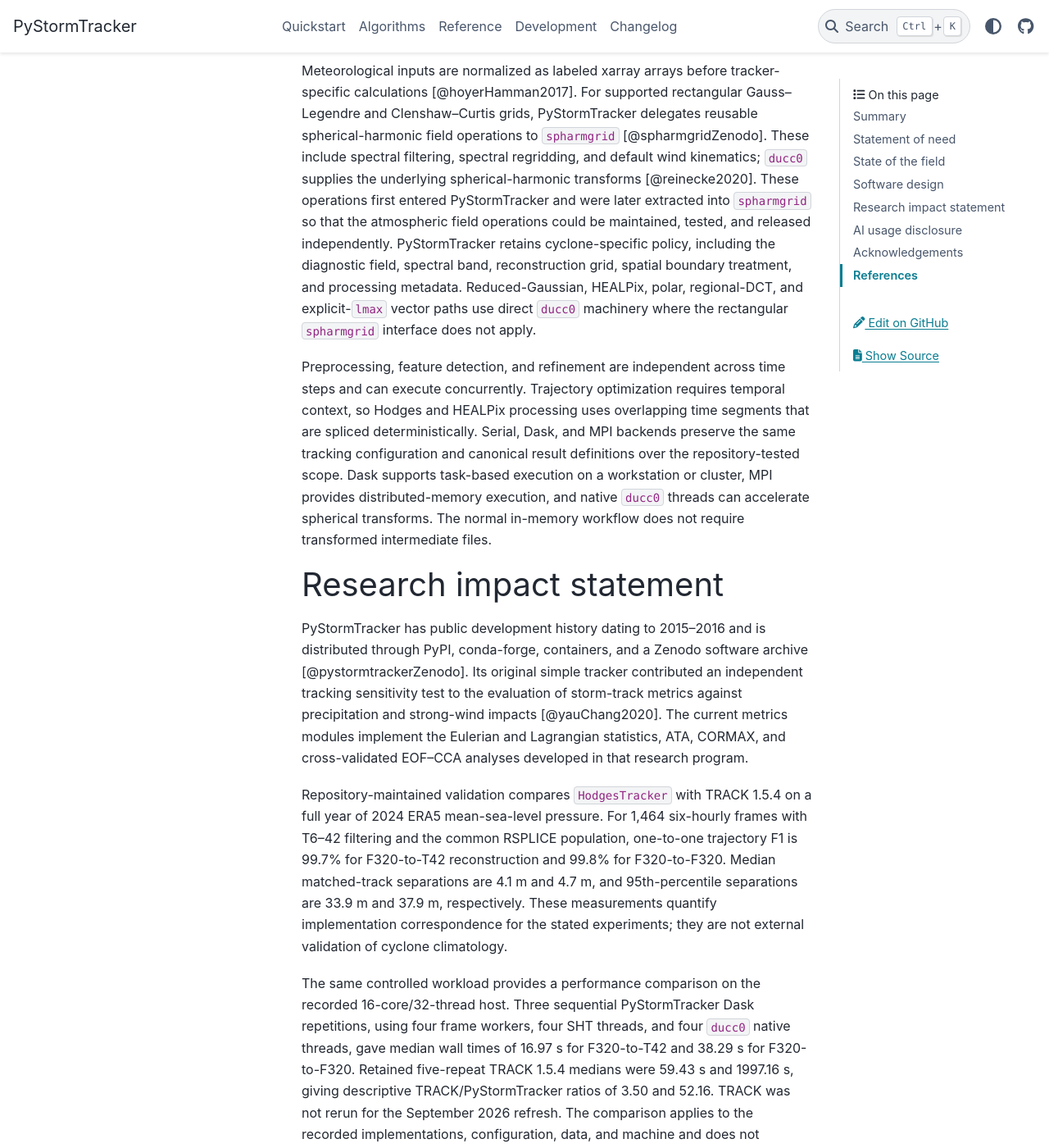
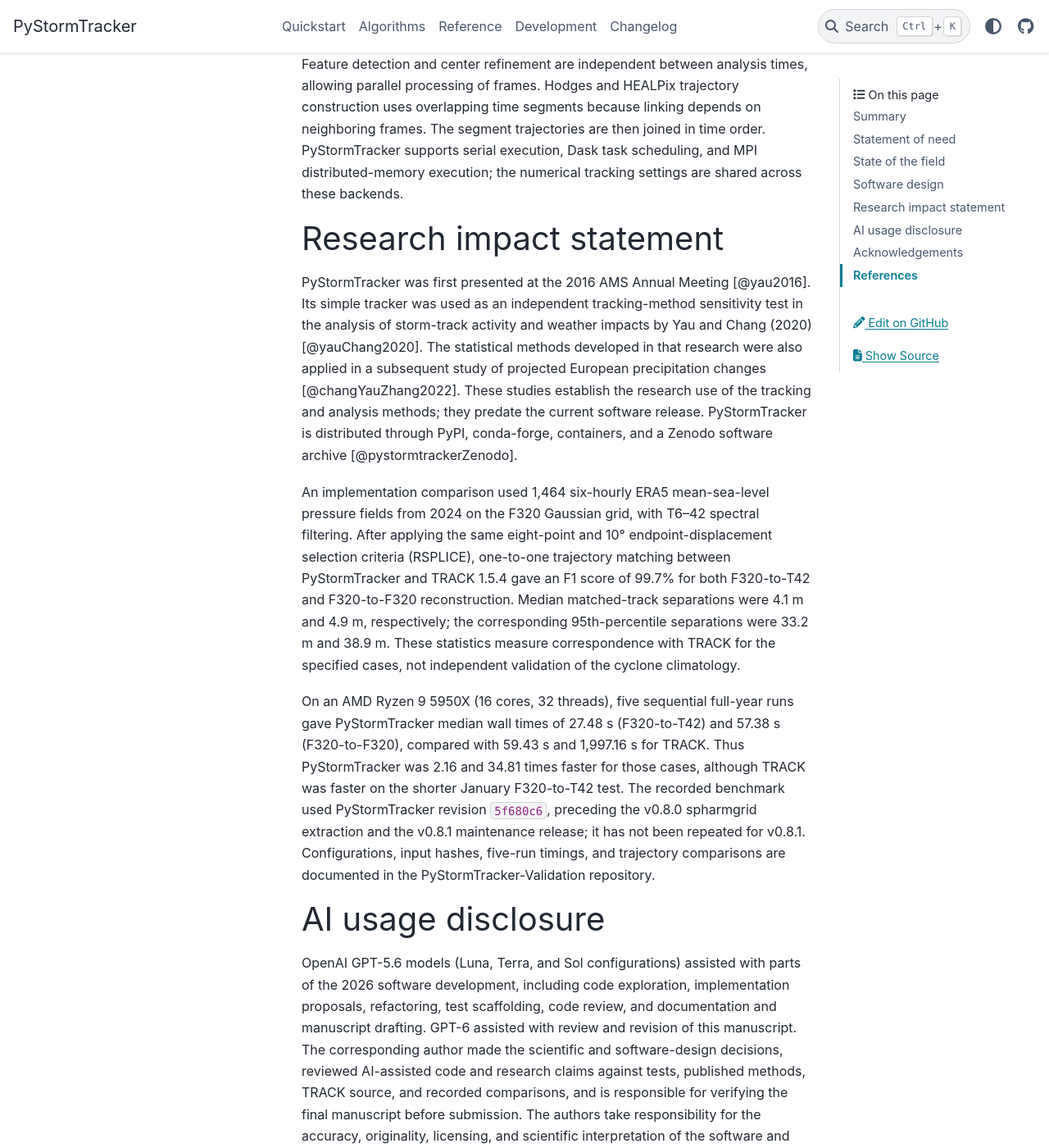
Before and after one commit to mwyau/PyStormTracker, a Sphinx documentation site: the page built from docs/paper/paper.md, in a window 1280 px wide and 1400 px high, scrolled down 2338 px. Shown: the whole window at 82% size. Built offline with Sphinx 7.4.7 and the PyData theme 0.15.4, drawn with Linux system fonts in a browser that asks for light colours; some of the changed text lies outside the part shown.

Commit message:
docs(joss): revise cyclone-tracking language and update release-era evidence

```diff
--- a/docs/paper/paper.bib
+++ b/docs/paper/paper.bib
@@ -10,7 +10,6 @@
 @software{spharmgridZenodo,
   author       = {Yau, Albert M. W.},
   title        = {spharmgrid},
-  version      = {0.1.3},
   year         = {2026},
   publisher    = {Zenodo},
   doi          = {10.5281/zenodo.22559210},
@@ -47,6 +46,17 @@
   number  = {23},
   pages   = {10169--10186},
   doi     = {10.1175/JCLI-D-20-0393.1}
+}
+
+@article{changYauZhang2022,
+  author  = {Chang, Edmund K. M. and Yau, Albert M. W. and Zhang, Rui},
+  title   = {Finding Storm Track Activity Metrics That Are Highly Correlated with Weather Impacts. Part II: Estimating Precipitation Change Associated with Projected Storm Track Change over Europe},
+  journal = {Journal of Climate},
+  year    = {2022},
+  volume  = {35},
+  number  = {8},
+  pages   = {2423--2440},
+  doi     = {10.1175/JCLI-D-21-0259.1}
 }
 
 @article{hodges1994,
--- a/docs/paper/paper.md
+++ b/docs/paper/paper.md
@@ -20,51 +20,51 @@ affiliations:
     name: School of Marine and Atmospheric Sciences, Stony Brook University, Stony Brook, New York, USA
   - index: 2
     name: Department of Meteorology, University of Reading, Reading, United Kingdom
-date: 15 September 2026
+date: 19 November 2026
 bibliography: paper.bib
 ---
 
 # Summary
 
-Cyclone tracking converts gridded atmospheric data into trajectories of individual weather systems. These trajectories are used to study where cyclones form, how they move and intensify, how storm tracks vary between datasets, and how circulation changes relate to weather impacts. **PyStormTracker** (PST) is an open-source Python package for cyclone detection, tracking, trajectory comparison, and storm-track analysis.
+Extratropical cyclones are responsible for much of the precipitation and strong winds in the midlatitudes. Their activity can be measured from variations in atmospheric fields or from the tracks and intensities of individual cyclones. The latter requires identifying cyclone centers in gridded data and linking them between successive analysis times [@yauChang2020].
 
-PyStormTracker provides three tracking approaches through a common interface. `SimpleTracker` follows local extrema, `HodgesTracker` implements the feature-tracking methodology developed by Hodges [@hodges1994; @hodges1995; @hodges1999], and `HealpixTracker` adapts feature tracking to an equal-area spherical grid [@gorski2005]. All three return the same `Tracks` representation, so downstream comparison and storm-track statistics do not depend on which tracker produced the trajectories. The package accepts labeled atmospheric data or files, records the tracked variable and preprocessing choices, and supports parallel execution.
+PyStormTracker is a Python package for cyclone tracking and storm-track analysis. It includes a local-extrema tracker with nearest-neighbor linking, a tracker based on Hodges's feature-tracking method [@hodges1994; @hodges1995; @hodges1999], and a version adapted to the equal-area HEALPix grid [@gorski2005]. The package reads meteorological files and xarray data, stores trajectories in a common array-backed format, and calculates Eulerian and Lagrangian storm-track statistics. Serial, Dask, and MPI execution support analyses of long time series and high-resolution fields.
 
 # Statement of need
 
-Objective cyclone climatologies depend on both the tracking algorithm and the field supplied to it. The IMILAST intercomparison found substantial differences among extratropical-cyclone climatologies produced by different detection and tracking methods [@neu2013]. Even within one method, the diagnostic field and spatial filtering can change the identified population. For example, filtered lower-tropospheric relative vorticity emphasizes synoptic-scale circulation differently from sea-level pressure [@hoskinsHodges2002], and cyclone-change estimates can depend on whether a large-scale pressure background is removed [@changBackground2014].
+Cyclone statistics depend on the field and criteria used to identify cyclones. The IMILAST intercomparison documented differences among detection and tracking algorithms [@neu2013]. Chang (2014) showed that, even for the same climate-model simulations and tracking method, defining cyclones from total sea-level pressure or from perturbations after removal of a large-scale background can lead to opposite signs of projected changes in the frequency of strong North Pacific cyclones [@changBackground2014]. Such differences matter when cyclone statistics are used to examine climate variability and weather impacts.
 
-Reproducible storm-track analysis therefore requires the tracked field, filtering, feature-point definition, trajectory construction, treatment of missing points, and post-tracking filters to be specified together. PyStormTracker addresses this requirement within the Python scientific ecosystem. Tracking configuration and preprocessing are retained with the output, while trajectory comparison and Eulerian and Lagrangian statistics use a common data model. The package includes cyclone and track frequency, amplitude-based statistics, Accumulated Cyclone Activity (ACA), Accumulated Track Activity (ATA), and the CORMAX and cross-validated EOF--CCA methods used to relate storm-track variability to weather impacts [@yauChang2020].
+Comparisons between cyclone climatologies require the tracked variable, filtering, detection thresholds, feature-point location, linking constraints, and post-tracking selection criteria to be specified. PyStormTracker records the tracked variable and the preprocessing performed by the package, and uses the same trajectory representation for comparison, variable sampling, and storm-track statistics. It computes cyclone and track frequency, cyclone amplitude, Accumulated Cyclone Activity (ACA), Accumulated Track Activity (ATA), and analyses based on CORMAX and cross-validated EOF–canonical correlation analysis (CCA) for relating storm-track variability to precipitation and strong winds [@yauChang2020].
 
-The target users are atmospheric scientists analysing reanalyses, climate-model simulations, numerical-weather-prediction output, and other gridded atmospheric datasets. The computational requirement increases as analyses move from coarse global products to higher-resolution data and non-regular spherical grids.
+The package is intended for atmospheric scientists analysing reanalyses, climate-model simulations, and numerical-weather-prediction output, including studies comparing cyclone definitions, tracking methods, or input grids.
 
 # State of the field
 
-TRACK implements the Hodges feature-tracking methodology and has been used extensively for extratropical storm-track analysis and reanalysis comparison [@hoskinsHodges2002; @hoskinsHodges2005; @hodges2003]. PyStormTracker does not treat TRACK as scientific ground truth: the published Hodges papers define the methods, while TRACK 1.5.4 provides an implementation baseline for source-parity tests. `HodgesTracker` reproduces the same methodological sequence—feature detection and refinement, trajectory construction, and trajectory optimization—within a Python/xarray workflow and the shared PyStormTracker data model.
+TRACK implements the feature-tracking method of Hodges [@hodges1994; @hodges1995; @hodges1999] and has been used in studies of Northern and Southern Hemisphere storm tracks and comparisons of reanalysis datasets [@hoskinsHodges2002; @hoskinsHodges2005; @hodges2003]. The method identifies feature points in a meteorological field, links them into trajectories, and optimizes the trajectories using displacement and smoothness constraints. PyStormTracker's `HodgesTracker` implements this sequence. TRACK 1.5.4 serves as a reference implementation for numerical comparison.
 
-Other open-source frameworks address related tracking problems. TempestExtremes provides configurable pointwise feature detection and tracking on structured and unstructured climate grids [@ullrichZarzycki2017]. tobac provides a Python framework for identifying, tracking, and analysing clouds and other atmospheric objects [@heikenfeld2019]. PyStormTracker has a narrower storm-track focus: its distinct contribution is a Python implementation of the Hodges methodology with TRACK 1.5.4 correspondence tests, established cyclone spectral-preprocessing configurations, and common trajectory-comparison and storm-track metrics. Contributing this functionality to a broader tracking framework would still require a separate Hodges implementation, TRACK-derived parity work, and the associated storm-track analysis model.
+Other open-source tools address related problems. TempestExtremes detects and tracks features on structured and unstructured climate-model grids [@ullrichZarzycki2017], while tobac was developed to identify and follow clouds and other atmospheric objects [@heikenfeld2019]. PyStormTracker focuses on cyclone tracks and their climatological statistics. Neither of these packages implements the TRACK 1.5.4 Modified Greedy Exchange procedure and the set of cyclone-activity diagnostics used here. Incorporating both would require substantial new tracking and analysis code.
 
-PyStormTracker began in 2015 as a local-extrema and nearest-neighbour tracker developed through NCAR SIParCS and presented at the 2016 AMS Annual Meeting [@yau2016]. The simple tracker was later used as an independent sensitivity test in published storm-track impact analysis [@yauChang2020]. The current package retains that lineage while adding the Hodges and HEALPix approaches under the same output and analysis interfaces.
+PyStormTracker began as a local-extrema and nearest-neighbor tracker developed through the 2015 NCAR SIParCS program and presented at the 2016 AMS Annual Meeting [@yau2016]. That tracking approach was later used for a sensitivity comparison in the storm-track impact analysis of Yau and Chang (2020) [@yauChang2020].
 
 # Software design
 
-The central data structure is an immutable, packed `Tracks` object containing aligned arrays for trajectory identifiers, offsets, times, coordinates, and sampled variables. Individual trajectories are views of these arrays rather than persistent Python objects for every track point. This design reduces object overhead for large trajectory collections and gives all trackers the same downstream representation for serialization, comparison, variable sampling, and statistics.
+All three trackers return `Tracks`, an immutable structure with contiguous arrays of trajectory identifiers, offsets, times, positions, and sampled variables. A trajectory is a view of these arrays; the package does not store a separate Python object for every track point. The same structure is used for TrackJSON output, track comparison, variable sampling, and gridded statistics.
 
-Meteorological inputs are normalized as labeled xarray arrays before tracker-specific calculations [@hoyerHamman2017]. For supported rectangular Gauss--Legendre and Clenshaw--Curtis grids, PyStormTracker delegates reusable spherical-harmonic field operations to `spharmgrid` [@spharmgridZenodo]. These include spectral filtering, spectral regridding, and default wind kinematics; `ducc0` supplies the underlying spherical-harmonic transforms [@reinecke2020]. These operations first entered PyStormTracker and were later extracted into `spharmgrid` so that the atmospheric field operations could be maintained, tested, and released independently. PyStormTracker retains cyclone-specific policy, including the diagnostic field, spectral band, reconstruction grid, spatial boundary treatment, and processing metadata. Reduced-Gaussian, HEALPix, polar, regional-DCT, and explicit-`lmax` vector paths use direct `ducc0` machinery where the rectangular `spharmgrid` interface does not apply.
+Input fields are read into labeled xarray arrays [@hoyerHamman2017]. Cyclones can be identified from pressure or vorticity fields, with optional spectral filtering and regridding before detection. For supported Gauss–Legendre and Clenshaw–Curtis grids, PyStormTracker uses spharmgrid for spherical-harmonic filtering, regridding, and wind kinematics [@spharmgridZenodo]. Spherical-harmonic transforms are computed with `ducc0` [@reinecke2020]. Reduced-Gaussian, HEALPix, polar, regional discrete-cosine-transform, and explicit-`lmax` vector calculations use separate `ducc0` paths. The tracker records which preprocessing operations it performed.
 
-Preprocessing, feature detection, and refinement are independent across time steps and can execute concurrently. Trajectory optimization requires temporal context, so Hodges and HEALPix processing uses overlapping time segments that are spliced deterministically. Serial, Dask, and MPI backends preserve the same tracking configuration and canonical result definitions over the repository-tested scope. Dask supports task-based execution on a workstation or cluster, MPI provides distributed-memory execution, and native `ducc0` threads can accelerate spherical transforms. The normal in-memory workflow does not require transformed intermediate files.
+Feature detection and center refinement are independent between analysis times, allowing parallel processing of frames. Hodges and HEALPix trajectory construction uses overlapping time segments because linking depends on neighboring frames. The segment trajectories are then joined in time order. PyStormTracker supports serial execution, Dask task scheduling, and MPI distributed-memory execution; the numerical tracking settings are shared across these backends.
 
 # Research impact statement
 
-PyStormTracker has public development history dating to 2015--2016 and is distributed through PyPI, conda-forge, containers, and a Zenodo software archive [@pystormtrackerZenodo]. Its original simple tracker contributed an independent tracking sensitivity test to the evaluation of storm-track metrics against precipitation and strong-wind impacts [@yauChang2020]. The current metrics modules implement the Eulerian and Lagrangian statistics, ATA, CORMAX, and cross-validated EOF--CCA analyses developed in that research program.
+PyStormTracker was first presented at the 2016 AMS Annual Meeting [@yau2016]. Its simple tracker was used as an independent tracking-method sensitivity test in the analysis of storm-track activity and weather impacts by Yau and Chang (2020) [@yauChang2020]. The statistical methods developed in that research were also applied in a subsequent study of projected European precipitation changes [@changYauZhang2022]. These studies establish the research use of the tracking and analysis methods; they predate the current software release. PyStormTracker is distributed through PyPI, conda-forge, containers, and a Zenodo software archive [@pystormtrackerZenodo].
 
-Repository-maintained validation compares `HodgesTracker` with TRACK 1.5.4 on a full year of 2024 ERA5 mean-sea-level pressure. For 1,464 six-hourly frames with T6--42 filtering and the common RSPLICE population, one-to-one trajectory F1 is 99.7% for F320-to-T42 reconstruction and 99.8% for F320-to-F320. Median matched-track separations are 4.1 m and 4.7 m, and 95th-percentile separations are 33.9 m and 37.9 m, respectively. These measurements quantify implementation correspondence for the stated experiments; they are not external validation of cyclone climatology.
+An implementation comparison used 1,464 six-hourly ERA5 mean-sea-level pressure fields from 2024 on the F320 Gaussian grid, with T6–42 spectral filtering. After applying the same eight-point and 10° endpoint-displacement selection criteria (RSPLICE), one-to-one trajectory matching between PyStormTracker and TRACK 1.5.4 gave an F1 score of 99.7% for both F320-to-T42 and F320-to-F320 reconstruction. Median matched-track separations were 4.1 m and 4.9 m, respectively; the corresponding 95th-percentile separations were 33.2 m and 38.9 m. These statistics measure correspondence with TRACK for the specified cases, not independent validation of the cyclone climatology.
 
-The same controlled workload provides a performance comparison on the recorded 16-core/32-thread host. Three sequential PyStormTracker Dask repetitions, using four frame workers, four SHT threads, and four `ducc0` native threads, gave median wall times of 16.97 s for F320-to-T42 and 38.29 s for F320-to-F320. Retained five-repeat TRACK 1.5.4 medians were 59.43 s and 1997.16 s, giving descriptive TRACK/PyStormTracker ratios of 3.50 and 52.16. TRACK was not rerun for the September 2026 refresh. The comparison applies to the recorded implementations, configuration, data, and machine and does not establish asymptotic scaling. Reproduction scripts, configurations, and retained TRACK reference material are maintained in the PyStormTracker-Validation repository.
+On an AMD Ryzen 9 5950X (16 cores, 32 threads), five sequential full-year runs gave PyStormTracker median wall times of 27.48 s (F320-to-T42) and 57.38 s (F320-to-F320), compared with 59.43 s and 1,997.16 s for TRACK. Thus PyStormTracker was 2.16 and 34.81 times faster for those cases, although TRACK was faster on the shorter January F320-to-T42 test. The recorded benchmark used PyStormTracker revision `5f680c6`, preceding the v0.8.0 spharmgrid extraction and the v0.8.1 maintenance release; it has not been repeated for v0.8.1. Configurations, input hashes, five-run timings, and trajectory comparisons are documented in the PyStormTracker-Validation repository.
 
 # AI usage disclosure
 
-OpenAI GPT-5.6 models, including Luna, Terra, and Sol configurations used through ChatGPT and coding agents, assisted parts of the 2026 redevelopment. Uses included repository exploration, implementation proposals, refactoring, test scaffolding, code review, documentation editing, and manuscript drafting; the present manuscript was edited with GPT-5.6 Sol. The corresponding author defined the software scope and design decisions, selected and reviewed AI-assisted changes, and checked them against repository tests, primary literature, TRACK source comparison, and recorded parity and benchmark experiments. The authors remain responsible for the accuracy, originality, licensing, and scientific interpretation of the software and manuscript.
+OpenAI GPT-5.6 models (Luna, Terra, and Sol configurations) assisted with parts of the 2026 software development, including code exploration, implementation proposals, refactoring, test scaffolding, code review, and documentation and manuscript drafting. GPT-6 assisted with review and revision of this manuscript. The corresponding author made the scientific and software-design decisions, reviewed AI-assisted code and research claims against tests, published methods, TRACK source, and recorded comparisons, and is responsible for verifying the final manuscript before submission. The authors take responsibility for the accuracy, originality, licensing, and scientific interpretation of the software and paper.
 
 # Acknowledgements
 
```
